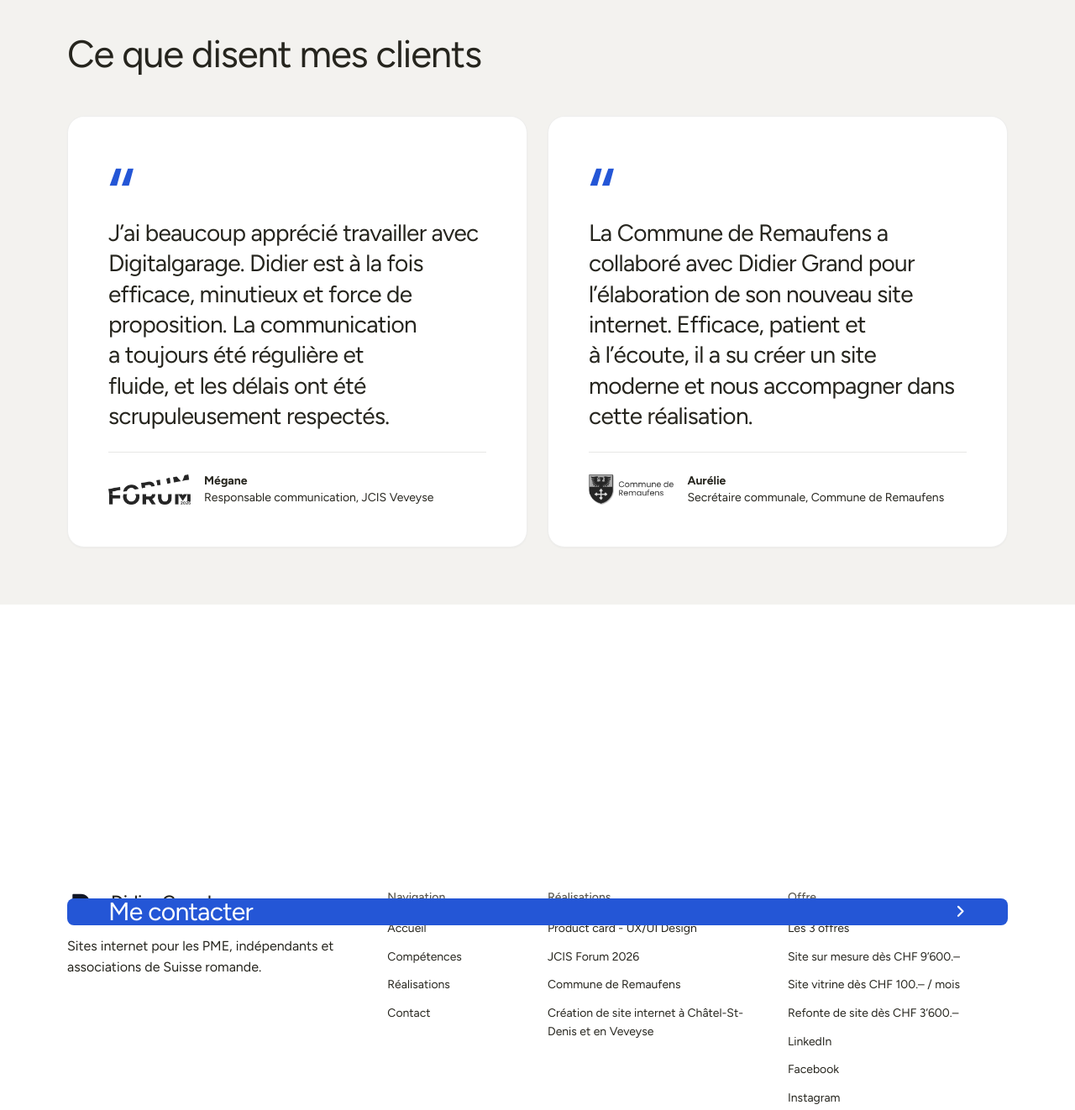
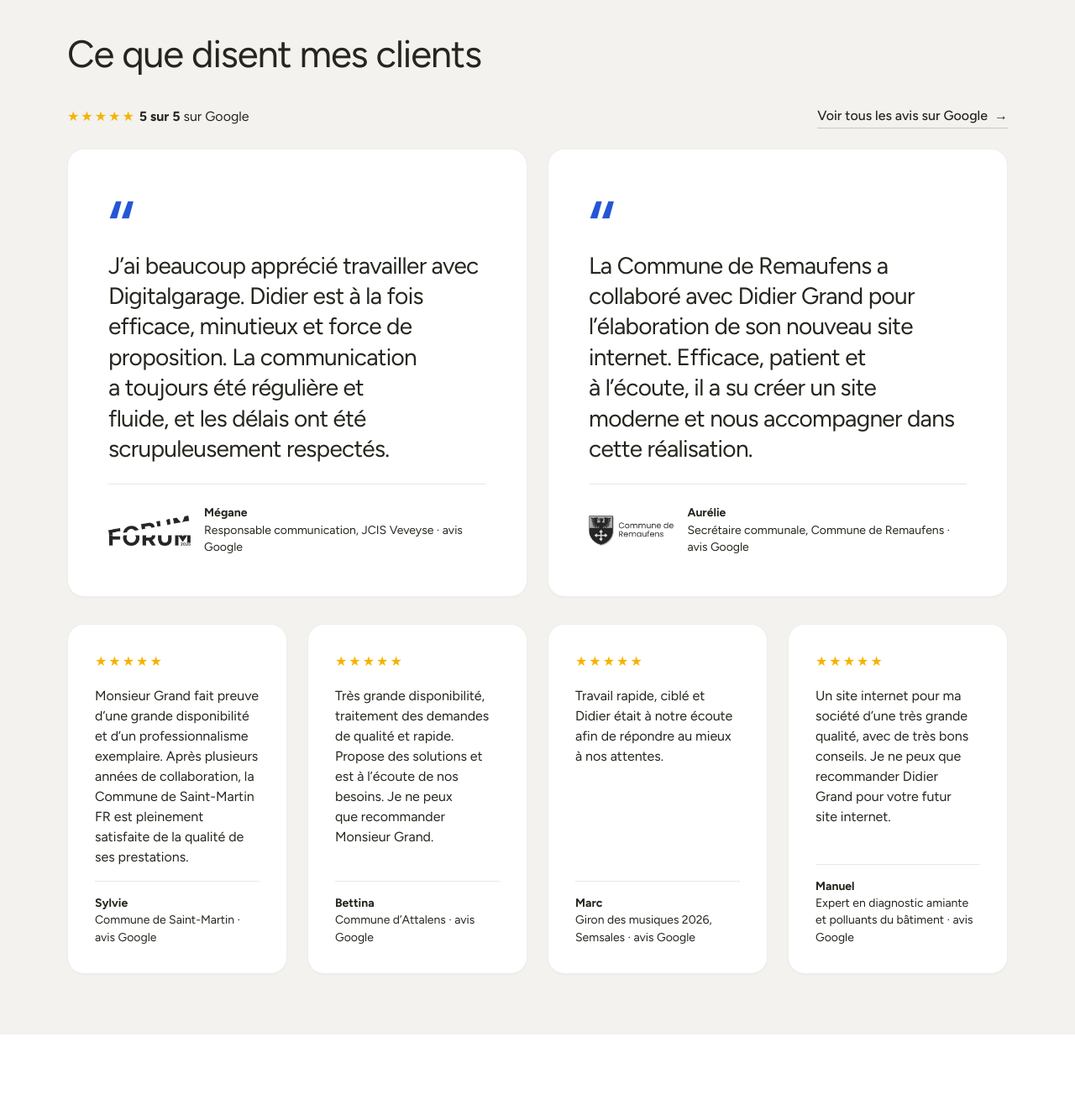
Before and after one commit to didiergrand/dg26, a plain HTML site: page index.html in a window 1280 px wide. Shown: the part 6480-7802 px from the top of the page at 84% size. Drawn offline with Linux system fonts and the light colour scheme.

Commit message:
add advices

```diff
--- a/css/vitrine.css
+++ b/css/vitrine.css
@@ -440,3 +440,8 @@ body.cb-open .sticky-cta { display: none; }
 .works.works--six { grid-template-columns: repeat(3, 1fr); }
 @media (max-width: 1000px) { .works.works--six { grid-template-columns: repeat(2, 1fr); } }
 .lp-hero h1 .price.price--wrap { white-space: normal; }
+
+/* Avis Google : étoiles et lien vers la fiche */
+.q-stars { display: block; margin-bottom: 12px; color: #f5b301; letter-spacing: 2px; font-size: 16px; }
+.q-more { margin: 24px 0 0; text-align: center; font-weight: 600; }
+.q-more a { color: inherit; text-underline-offset: 4px; }
--- a/index.html
+++ b/index.html
@@ -88,6 +88,20 @@
   .avis__who { display: flex; align-items: center; gap: var(--s-4); padding-top: var(--s-5); border-top: 1px solid var(--line); font: 400 var(--t-small)/1.45 var(--font-text); color: var(--ink); }
   .avis__who img { height: 36px; width: auto; max-width: 120px; object-fit: contain; filter: brightness(0); opacity: .85; flex: none; }
   @media (max-width: 639px) { .avis__card { padding: var(--s-5); } .avis__card blockquote { font-size: 20px; } .avis__mark { font-size: 72px; } }
+  /* the Google reviews: a head line with the score and the link, then four short cards */
+  .gavis { margin-top: var(--s-6); }
+  /* six reviews do not fit one screen: the section grows with its content instead of overlapping the footer */
+  #engagement { height: auto; min-height: 100vh; min-height: 100svh; }
+  .gavis__head--top { margin-top: calc(-1 * var(--s-3)); }
+  .gavis__head { display: flex; flex-wrap: wrap; align-items: center; justify-content: space-between; gap: var(--s-3) var(--s-6); margin-bottom: var(--s-5); }
+  .gavis__title { margin: 0; font: 400 var(--t-body)/1.4 var(--font-text); color: var(--ink); }
+  .gavis__stars { color: #f5b301; letter-spacing: 2px; }
+  .gavis__card { margin: 0; padding: var(--s-6); gap: var(--s-4); justify-content: space-between; }
+  .gavis__card blockquote { margin: 0; flex: 1; font: 400 var(--t-body)/1.5 var(--font-text); color: var(--ink); text-wrap: pretty; }
+  .gavis__card figcaption { padding-top: var(--s-4); border-top: 1px solid var(--line); font: 400 var(--t-small)/1.45 var(--font-text); color: var(--ink-muted, var(--ink)); }
+  .gavis__card figcaption b { color: var(--ink); }
+  @media (min-width: 640px) and (max-width: 1279px) { .gavis .grid > .card.span-3 { grid-column: auto / span 6; } }
+  @media (max-width: 639px) { .gavis__card { padding: var(--s-5); } }
   /* the three offers as plan cards: the price set large, one row height; the follow-up line under them */
   .offres .plan { padding: var(--s-6); }
   .card.plan > .plan__price { display: flex; align-items: baseline; gap: var(--s-2); margin: var(--s-4) 0 0; font: var(--display-weight) 44px/1 var(--font-display); letter-spacing: var(--display-tracking-xl); color: var(--ink); max-width: none; }
@@ -385,17 +399,45 @@
       <div class="section-head">
         <h2 id="engagement-h">Ce que disent mes clients</h2>
       </div>
+        <div class="gavis__head gavis__head--top">
+          <p class="gavis__title"><span class="gavis__stars" aria-hidden="true">★★★★★</span> <b>5 sur 5</b> sur Google</p>
+          <a class="link" href="https://g.page/r/CWHpwA7P8557EAI" target="_blank" rel="noopener">Voir tous les avis sur Google</a>
+        </div>
       <div class="grid grid--top avis">
         <figure class="card avis__card span-6">
           <span class="avis__mark" aria-hidden="true">“</span>
           <blockquote>J’ai beaucoup apprécié travailler avec Digitalgarage. Didier est à la fois efficace, minutieux et force de proposition. La communication a toujours été régulière et fluide, et les délais ont été scrupuleusement respectés.</blockquote>
-          <figcaption class="avis__who"><img src="images/logos/jcis-forum-2026.png" alt="JCIS Forum 2026" width="327" height="120" loading="lazy"><span><b>Mégane</b><br>Responsable communication, JCIS Veveyse</span></figcaption>
+          <figcaption class="avis__who"><img src="images/logos/jcis-forum-2026.png" alt="JCIS Forum 2026" width="327" height="120" loading="lazy"><span><b>Mégane</b><br>Responsable communication, JCIS Veveyse · avis Google</span></figcaption>
         </figure>
         <figure class="card avis__card span-6 start-7">
           <span class="avis__mark" aria-hidden="true">“</span>
           <blockquote>La Commune de Remaufens a collaboré avec Didier Grand pour l’élaboration de son nouveau site internet. Efficace, patient et à l’écoute, il a su créer un site moderne et nous accompagner dans cette réalisation.</blockquote>
-          <figcaption class="avis__who"><img src="images/logos/remaufens.png" alt="Commune de Remaufens" width="338" height="120" loading="lazy"><span><b>Aurélie</b><br>Secrétaire communale, Commune de Remaufens</span></figcaption>
+          <figcaption class="avis__who"><img src="images/logos/remaufens.png" alt="Commune de Remaufens" width="338" height="120" loading="lazy"><span><b>Aurélie</b><br>Secrétaire communale, Commune de Remaufens · avis Google</span></figcaption>
         </figure>
+      </div>
+      <div class="gavis">
+        <div class="grid grid--top">
+          <figure class="card gavis__card span-3">
+            <span class="gavis__stars" role="img" aria-label="5 étoiles sur 5">★★★★★</span>
+            <blockquote>Monsieur Grand fait preuve d’une grande disponibilité et d’un professionnalisme exemplaire. Après plusieurs années de collaboration, la Commune de Saint-Martin FR est pleinement satisfaite de la qualité de ses prestations.</blockquote>
+            <figcaption><b>Sylvie</b><br>Commune de Saint-Martin · avis Google</figcaption>
+          </figure>
+          <figure class="card gavis__card span-3">
+            <span class="gavis__stars" role="img" aria-label="5 étoiles sur 5">★★★★★</span>
+            <blockquote>Très grande disponibilité, traitement des demandes de qualité et rapide. Propose des solutions et est à l’écoute de nos besoins. Je ne peux que recommander Monsieur Grand.</blockquote>
+            <figcaption><b>Bettina</b><br>Commune d’Attalens · avis Google</figcaption>
+          </figure>
+          <figure class="card gavis__card span-3">
+            <span class="gavis__stars" role="img" aria-label="5 étoiles sur 5">★★★★★</span>
+            <blockquote>Travail rapide, ciblé et Didier était à notre écoute afin de répondre au mieux à nos attentes.</blockquote>
+            <figcaption><b>Marc</b><br>Giron des musiques 2026, Semsales · avis Google</figcaption>
+          </figure>
+          <figure class="card gavis__card span-3">
+            <span class="gavis__stars" role="img" aria-label="5 étoiles sur 5">★★★★★</span>
+            <blockquote>Un site internet pour ma société d’une très grande qualité, avec de très bons conseils. Je ne peux que recommander Didier Grand pour votre futur site internet.</blockquote>
+            <figcaption><b>Manuel</b><br>Expert en diagnostic amiante et polluants du bâtiment · avis Google</figcaption>
+          </figure>
+        </div>
       </div>
     </div>
   </section>
```
Also changed, not shown: communes.html (+25 -2 lines), refonte.html (+3 -3 lines), site-sur-mesure.html (+3 -3 lines), site-vitrine.html (+3 -3 lines).
